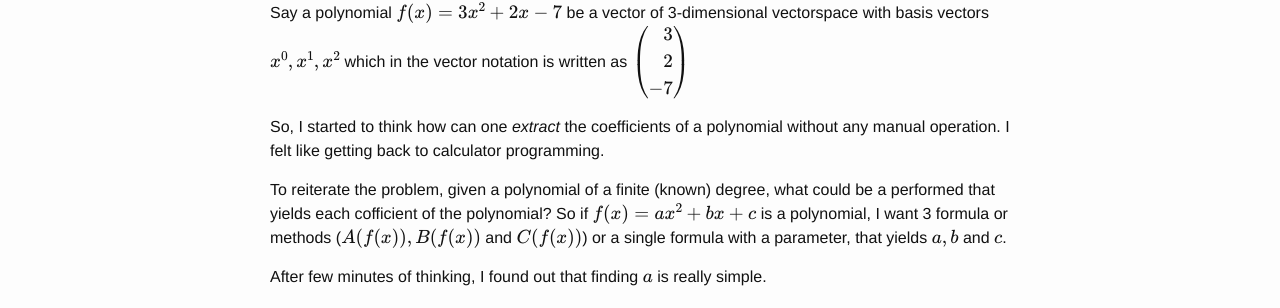
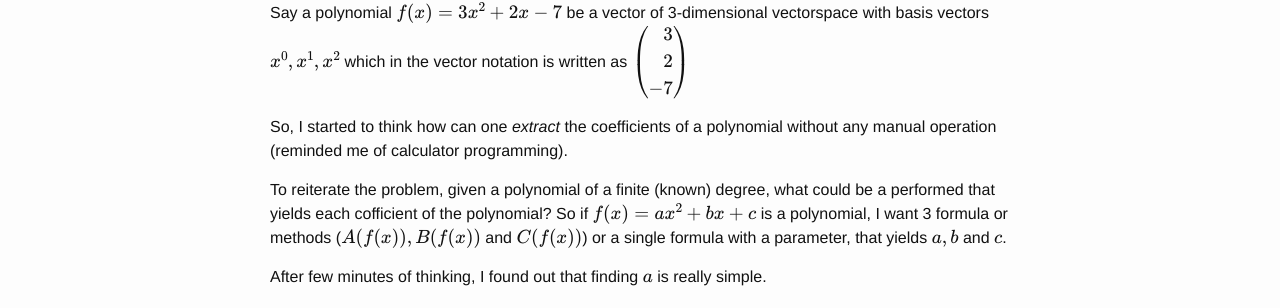
Before and after one commit to scimad/scimad.github.io, a Jekyll site: the page built from _posts/2019-10-09-playing-around-with-coefficients.markdown, in a window 1280 px wide. Shown: the part 286-594 px from the top of the page. Built offline with Jekyll 4.4.1, drawn with Linux system fonts in a browser that asks for light colours; formulas are drawn with MathJax 3.

Commit message:
Change language of a sentence

```diff
--- a/_posts/2019-10-09-playing-around-with-coefficients.markdown
+++ b/_posts/2019-10-09-playing-around-with-coefficients.markdown
@@ -21,7 +21,7 @@ $$
   \right)
 $$
 
-So, I started to think how can one *extract* the coefficients of a polynomial without any manual operation. I felt like getting back to calculator programming.
+So, I started to think how can one *extract* the coefficients of a polynomial without any manual operation (reminded me of calculator programming).
 
 To reiterate the problem, given a polynomial of a finite (known) degree, what could be a performed that yields each cofficient of the polynomial? So if $$ f(x) = ax^2 + bx + c $$ is a polynomial, I want 3 formula or methods ($$ A(f(x)), B(f(x)) $$  and $$ C(f(x)) $$) or a single formula with a parameter, that yields $$a, b $$ and $$ c $$.
 
```
